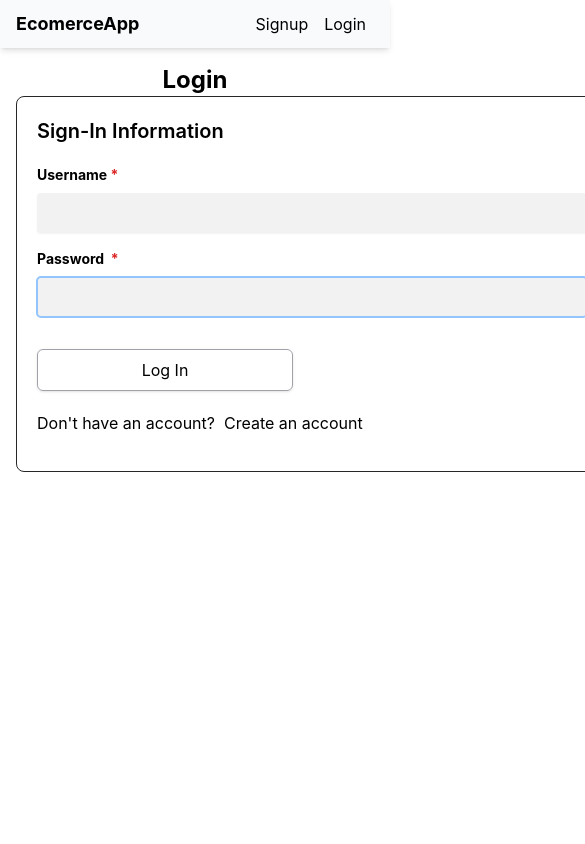
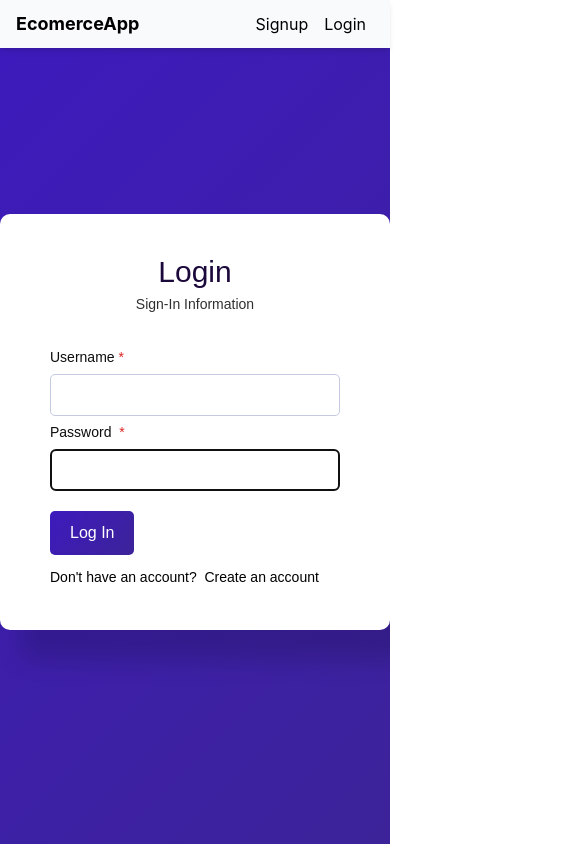
Before and after one commit to Tad-z/EcommerceApp, a Next.js app: page /login in a window 390 px wide. Shown: the top 844 px of the page, 585 px wide, since content can reach past the window. Built offline with nearby package versions, Linux system fonts and the light colour scheme; no server answers.

Commit message:
form responsiveness

```diff
--- a/pages/login.js
+++ b/pages/login.js
@@ -9,6 +9,7 @@ import { toast } from "react-toastify";
 import { getError } from "../reducers/error";
 import { useRouter } from "next/router";
 import { useDispatch } from "react-redux";
+import styles from "../styles/form.module.css";
 import * as Action from "../reducers/loginReducer";
 
 export default function LoginScreen() {
@@ -50,23 +51,16 @@ export default function LoginScreen() {
   };
 
   return (
-    <>
+    <div className={styles.body}>
       <Header title="login" />
-      <Main>
-        <div className="flex flex-col justify-center mx-auto max-w-screen-md items-center">
-          <h1 className="mt-12 text-2xl text-center font-bold">Login</h1>
-          <form
-            className=" mx-auto max-w-screen-md box-border border border-zinc-800 rounded-lg p-4"
-            onSubmit={handleSubmit(submitHandler)}
-          >
-            <div className="p-1">
-              <h1 className="mb-5 text-xl font-semibold">
-                Sign-In Information
-              </h1>
-              <div className="mb-4">
-                <p htmlFor="username" className="font-bold mb-2 text-sm">
+      <div className={styles.container}>
+        <h1 className={styles.h1}>Login</h1>
+        <p className={styles.p}>Sign-In Information</p>
+        <form className={styles.form} onSubmit={handleSubmit(submitHandler)}>
+          <div className={styles.column}>
+            <label htmlFor="username" className={styles.label}>
               Username&nbsp;<span className="text-red-600">*</span>
-                </p>
+            </label>
             <input
               type="text"
               {...register("username", {
@@ -76,7 +70,7 @@ export default function LoginScreen() {
                   message: "Username should have minimum of 4 characters",
                 },
               })}
-                  className="w-[550px] rounded shadow-sm bg-[#F2F2F2] py-2 px-4 outline-blue-300"
+              className={styles.input}
               id="username"
               autoFocus
             />
@@ -84,10 +78,10 @@ export default function LoginScreen() {
               <div className="text-red-500">{errors.username.message}</div>
             )}
           </div>
-              <div className="mb-4">
-                <p htmlFor="password" className="font-bold mb-2 text-sm">
+          <div className={styles.column}>
+            <label htmlFor="password" className={styles.label}>
               Password &nbsp;<span className="text-red-600">*</span>
-                </p>
+            </label>
             <input
               type="password"
               {...register("password", {
@@ -97,7 +91,7 @@ export default function LoginScreen() {
                   message: "Password should have minimum of 6 characters",
                 },
               })}
-                  className="w-[550px] rounded mb-4 shadow-sm bg-[#F2F2F2] py-2 px-4  outline-blue-300"
+              className={styles.input}
               id="password"
               autoFocus
             />
@@ -105,19 +99,15 @@ export default function LoginScreen() {
               <div className="text-red-500">{errors.password.message}</div>
             )}
           </div>
-              <div className="mb-4">
-                <button type="submit" className="sign-up-button">
+            <button type="submit" className={styles.button}>
               Log In
             </button>
-              </div>
-              <div className="mb-4">
-                Don&apos;t have an account? &nbsp;
-                <Link href="signup">Create an account</Link>
-              </div>
+          <div className="mb-2 mt-3">
+            <p className="sm: text-sm">Don&apos;t have an account? &nbsp;
+            <Link href="signup">Create an account</Link></p>
           </div>
         </form>
       </div>
-      </Main>
-    </>
+    </div>
   );
 }
--- a/styles/globals.css
+++ b/styles/globals.css
@@ -45,7 +45,7 @@ sup {
   position: absolute;
   white-space: nowrap;
   will-change: transform;
-  animation: marquee 15s linear infinite;
+  animation: marquee 30s linear infinite;
   width: 50%;
 }
 .track:hover {
```
Lines whose indentation alone changed are shown as unchanged.
